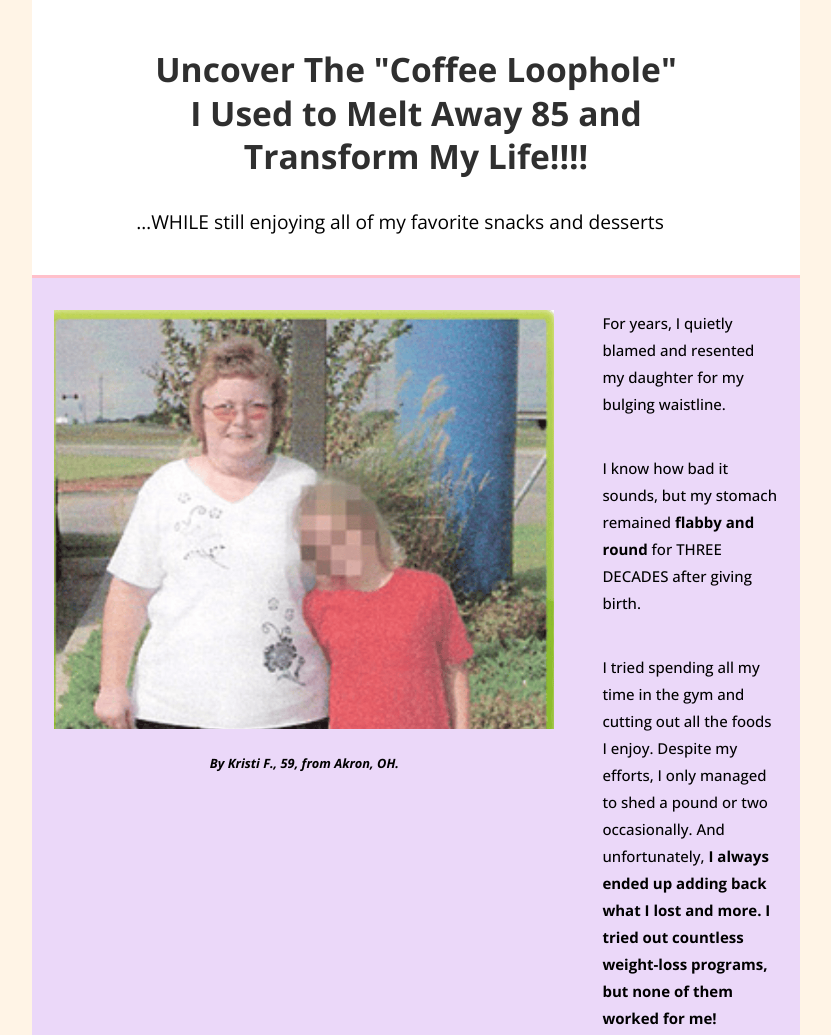
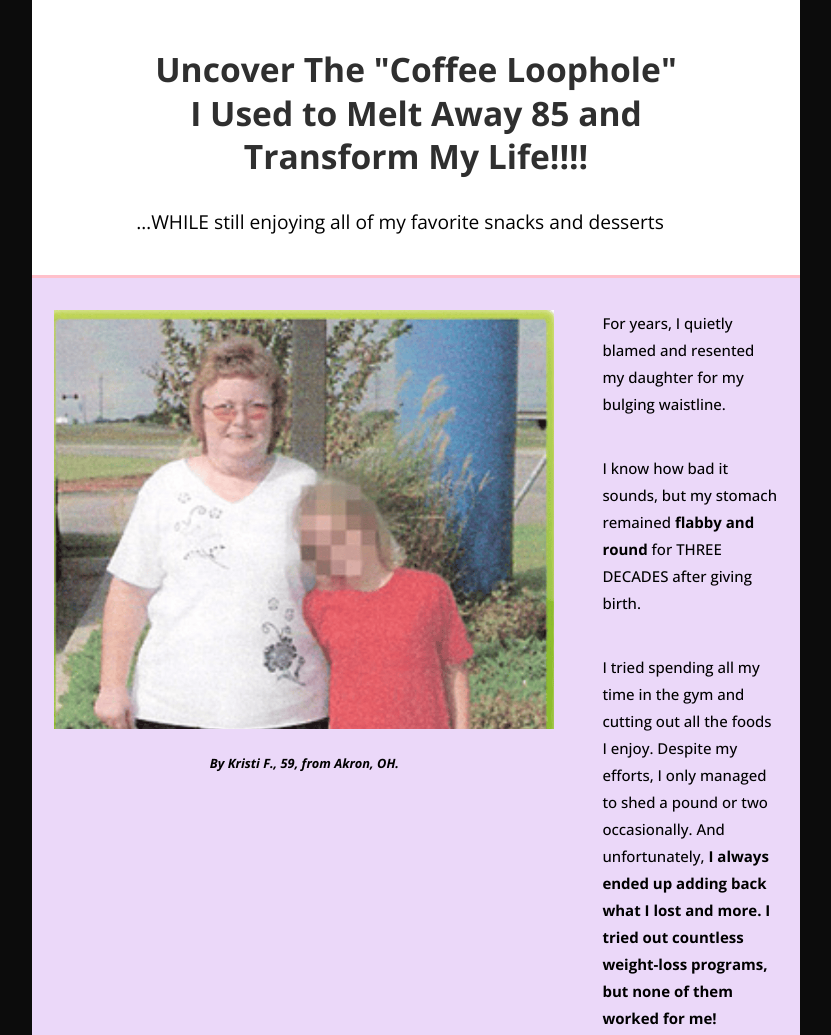
Before and after one commit to Ahmedkhairyelnobe/my-american-hom-mob, a plain HTML site: page index.html in a window 1280 px wide. Shown: the top 1035 px of the page, without its empty margins (224-1055 px from the left). Drawn offline with nearby package versions, Linux system fonts and the light colour scheme.

Commit message:
chenge back calor

```diff
--- a/css/style.css
+++ b/css/style.css
@@ -23,7 +23,7 @@ html {
 
 body {
     font-family: "Open Sans", sans-serif;
-    background-color: #fff4e6;
+    background-color: #0c0c0c;
 }
 
 main {
```
